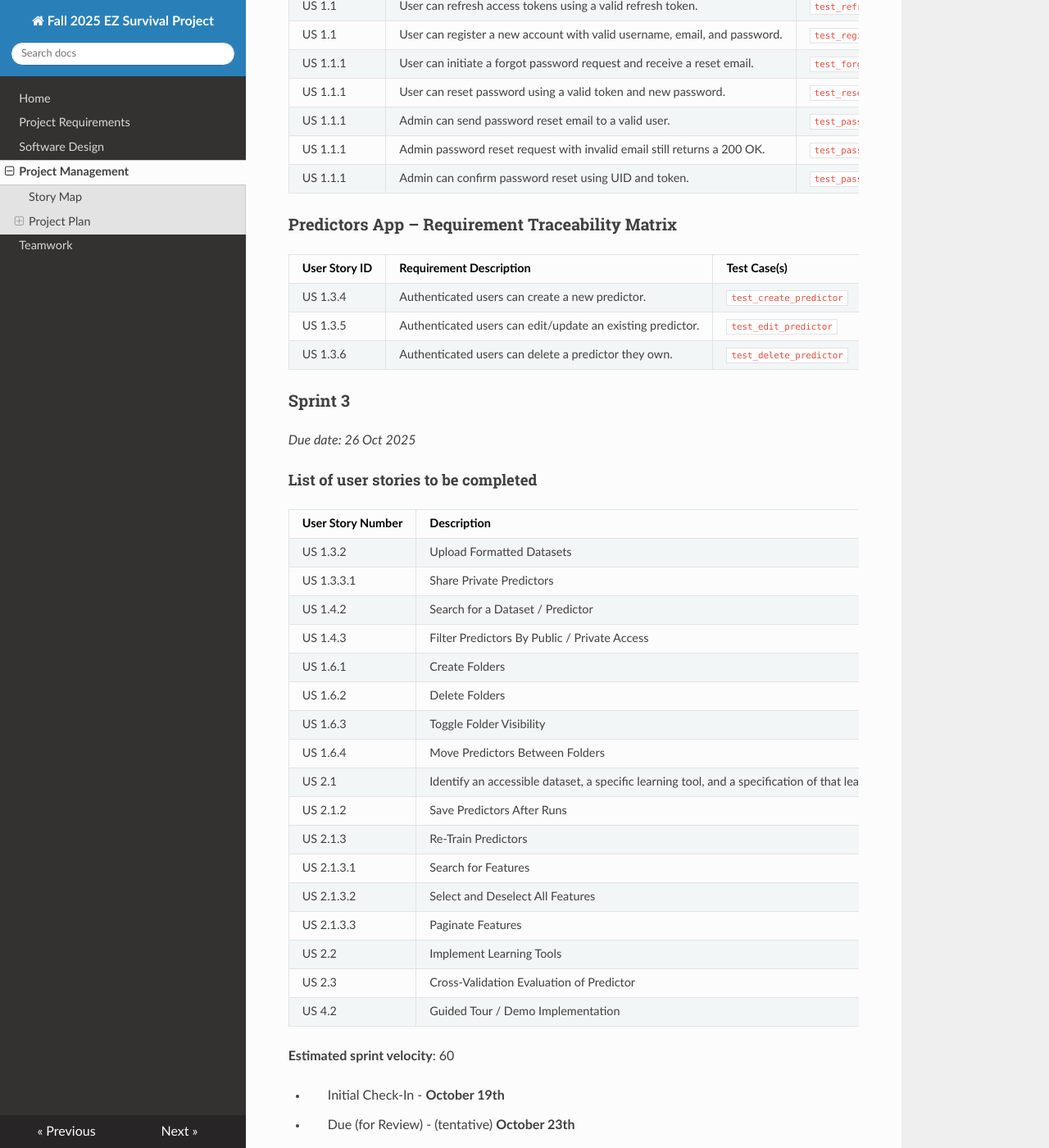
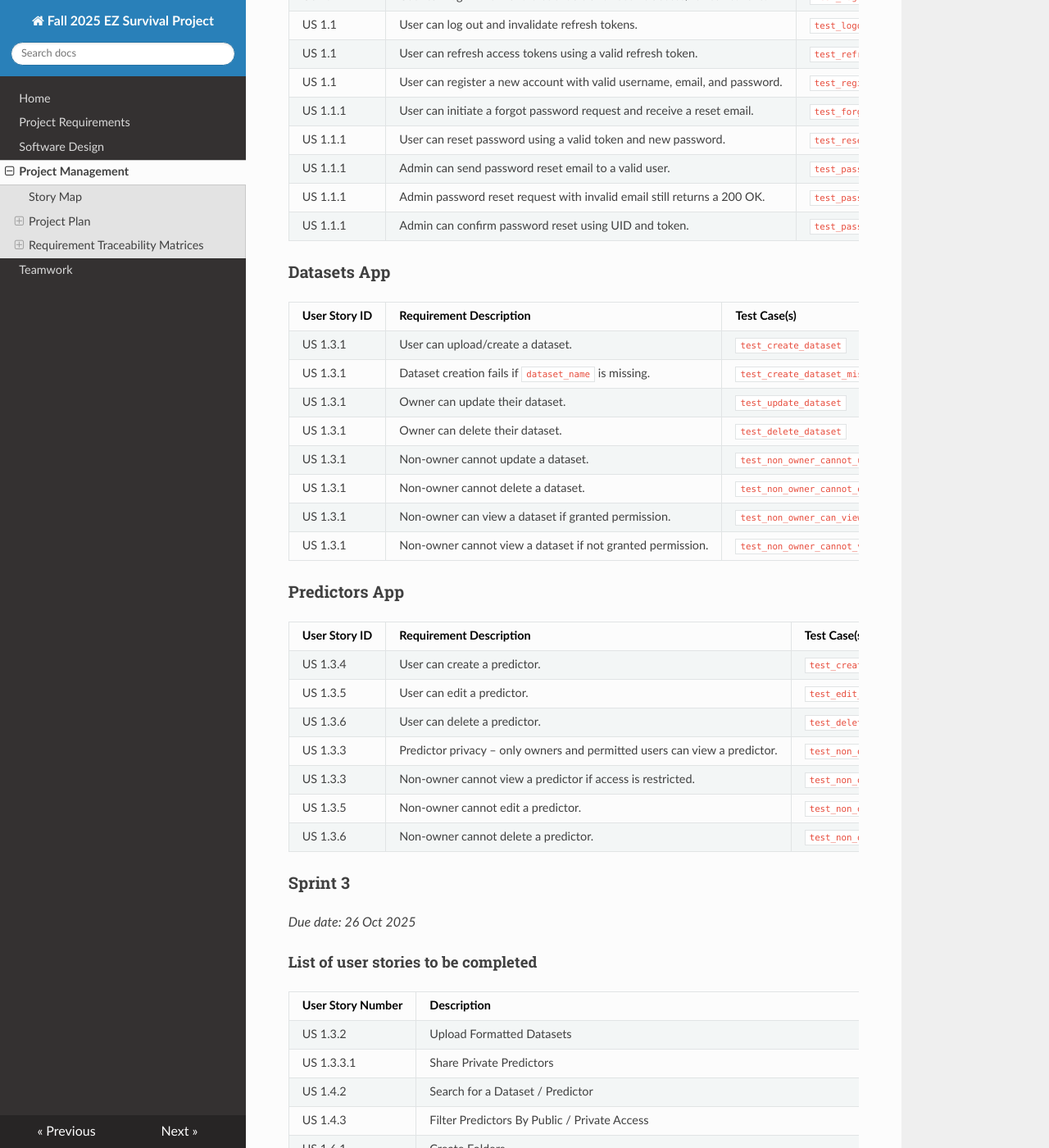
Before and after one commit to Xenocynic/IndividualSurvivalDistributions, an MkDocs documentation site: the page built from docs/management.md, in a window 1280 px wide and 1400 px high, scrolled down 3497 px. Shown: the whole window at 82% size. Built offline with MkDocs 1.6.1, drawn with Linux system fonts in a browser that asks for light colours; nearby versions of some CDN libraries; some of the changed text lies outside the part shown.

Commit message:
Add RTM's for Predictors and Dataset App

```diff
--- a/docs/management.md
+++ b/docs/management.md
@@ -108,7 +108,9 @@ Meeting Minutes are [here](https://docs.google.com/document/d/1bArJtUYmxfYM_rN1S
 
 * > Due - (tentative) **October 11th**
 
-#### Accounts App – Requirement Traceability Matrix
+## Requirement Traceability Matrices
+
+### Accounts App
 
 | User Story ID | Requirement Description | Test Case(s) | Test File | Coverage Status |
 |---------------|------------------------|--------------|-----------|----------------|
@@ -120,7 +122,7 @@ Meeting Minutes are [here](https://docs.google.com/document/d/1bArJtUYmxfYM_rN1S
 | US 1.3 | Authenticated users can update their profile (first and last name) through `/me/`. | `test_update_profile` | `test_accounts.py` | Covered |
 | US 1.3 | Unauthenticated users cannot access the `/me/` endpoint. | `test_unauthenticated_cannot_access_me` | `test_accounts.py` | Covered |
 
-### AuthApp – Requirement Traceability Matrix
+### AuthApp
 
 | User Story ID | Requirement Description | Test Case(s) | Test File | Coverage Status |
 |---------------|------------------------|--------------|-----------|----------------|
@@ -134,14 +136,30 @@ Meeting Minutes are [here](https://docs.google.com/document/d/1bArJtUYmxfYM_rN1S
 | US 1.1.1 | Admin password reset request with invalid email still returns a 200 OK. | `test_password_reset_invalid_email` | `test_auth.py` | Covered |
 | US 1.1.1 | Admin can confirm password reset using UID and token. | `test_password_reset_confirm` | `test_auth.py` | Covered |
 
-### Predictors App – Requirement Traceability Matrix
+### Datasets App
 
 | User Story ID | Requirement Description | Test Case(s) | Test File | Coverage Status |
 |---------------|------------------------|--------------|-----------|----------------|
-| US 1.3.4 | Authenticated users can create a new predictor. | `test_create_predictor` | `test_predictors.py` | Covered |
-| US 1.3.5 | Authenticated users can edit/update an existing predictor. | `test_edit_predictor` | `test_predictors.py` | Covered |
-| US 1.3.6 | Authenticated users can delete a predictor they own. | `test_delete_predictor` | `test_predictors.py` | Covered |
+| US 1.3.1 | User can upload/create a dataset. | `test_create_dataset` | `test_datasets.py` | Covered |
+| US 1.3.1 | Dataset creation fails if `dataset_name` is missing. | `test_create_dataset_missing_name` | `test_datasets.py` | Covered |
+| US 1.3.1 | Owner can update their dataset. | `test_update_dataset` | `test_datasets.py` | Covered |
+| US 1.3.1 | Owner can delete their dataset. | `test_delete_dataset` | `test_datasets.py` | Covered |
+| US 1.3.1 | Non-owner cannot update a dataset. | `test_non_owner_cannot_update` | `test_datasets.py` | Covered |
+| US 1.3.1 | Non-owner cannot delete a dataset. | `test_non_owner_cannot_delete` | `test_datasets.py` | Covered |
+| US 1.3.1 | Non-owner can view a dataset if granted permission. | `test_non_owner_can_view_if_granted` | `test_datasets.py` | Covered |
+| US 1.3.1 | Non-owner cannot view a dataset if not granted permission. | `test_non_owner_cannot_view_if_not_granted` | `test_datasets.py` | Covered |
 
+### Predictors App
+
+| User Story ID | Requirement Description | Test Case(s) | Test File | Coverage Status |
+|---------------|------------------------|--------------|-----------|----------------|
+| US 1.3.4 | User can create a predictor. | `test_create_predictor` | `test_predictors.py` | Covered |
+| US 1.3.5 | User can edit a predictor. | `test_edit_predictor` | `test_predictors.py` | Covered |
+| US 1.3.6 | User can delete a predictor. | `test_delete_predictor` | `test_predictors.py` | Covered |
+| US 1.3.3 | Predictor privacy – only owners and permitted users can view a predictor. | `test_non_owner_can_view_if_granted` | `test_predictors.py` | Covered |
+| US 1.3.3 | Non-owner cannot view a predictor if access is restricted. | `test_non_owner_cannot_view_if_restricted` | `test_predictors.py` | Covered |
+| US 1.3.5 | Non-owner cannot edit a predictor. | `test_non_owner_cannot_update` | `test_predictors.py` | Covered |
+| US 1.3.6 | Non-owner cannot delete a predictor. | `test_non_owner_cannot_delete` | `test_predictors.py` | Covered |
 
 ### Sprint 3
 
```
